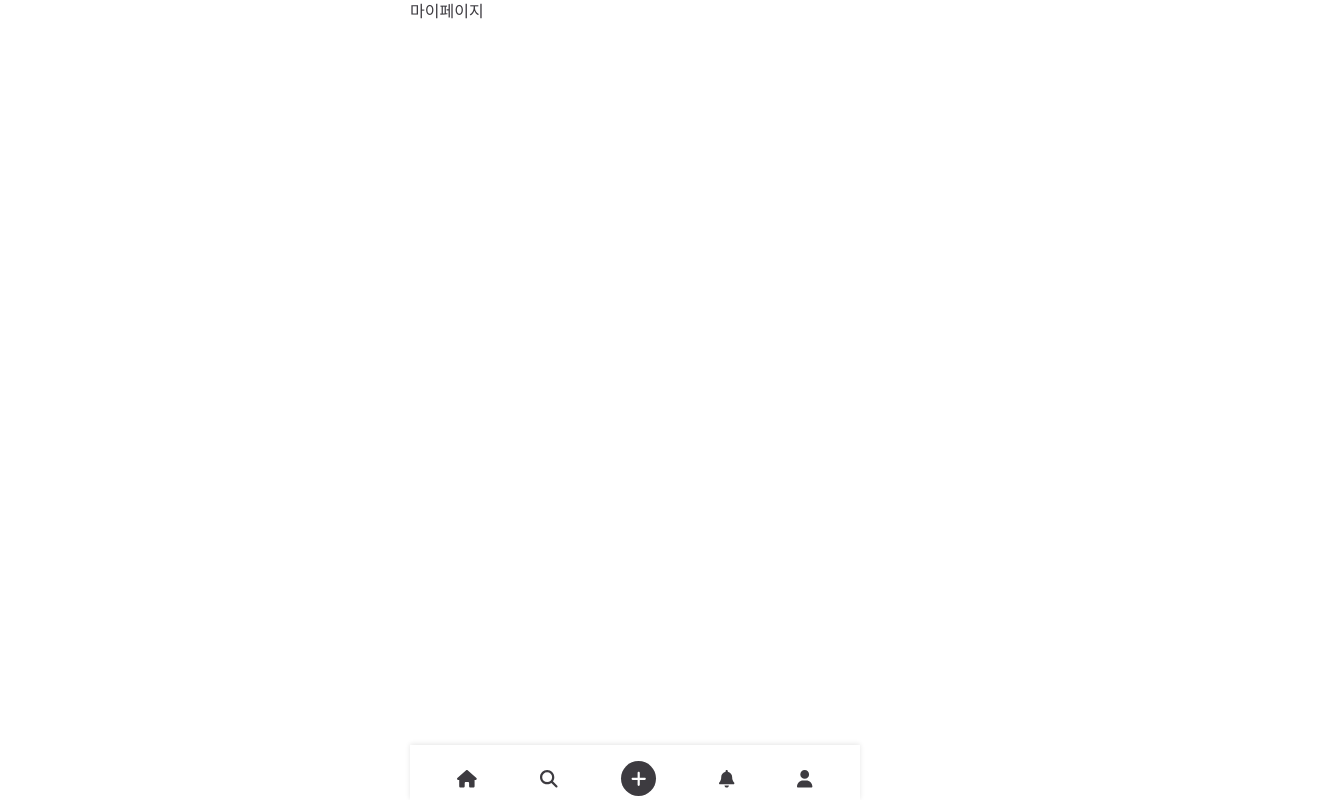
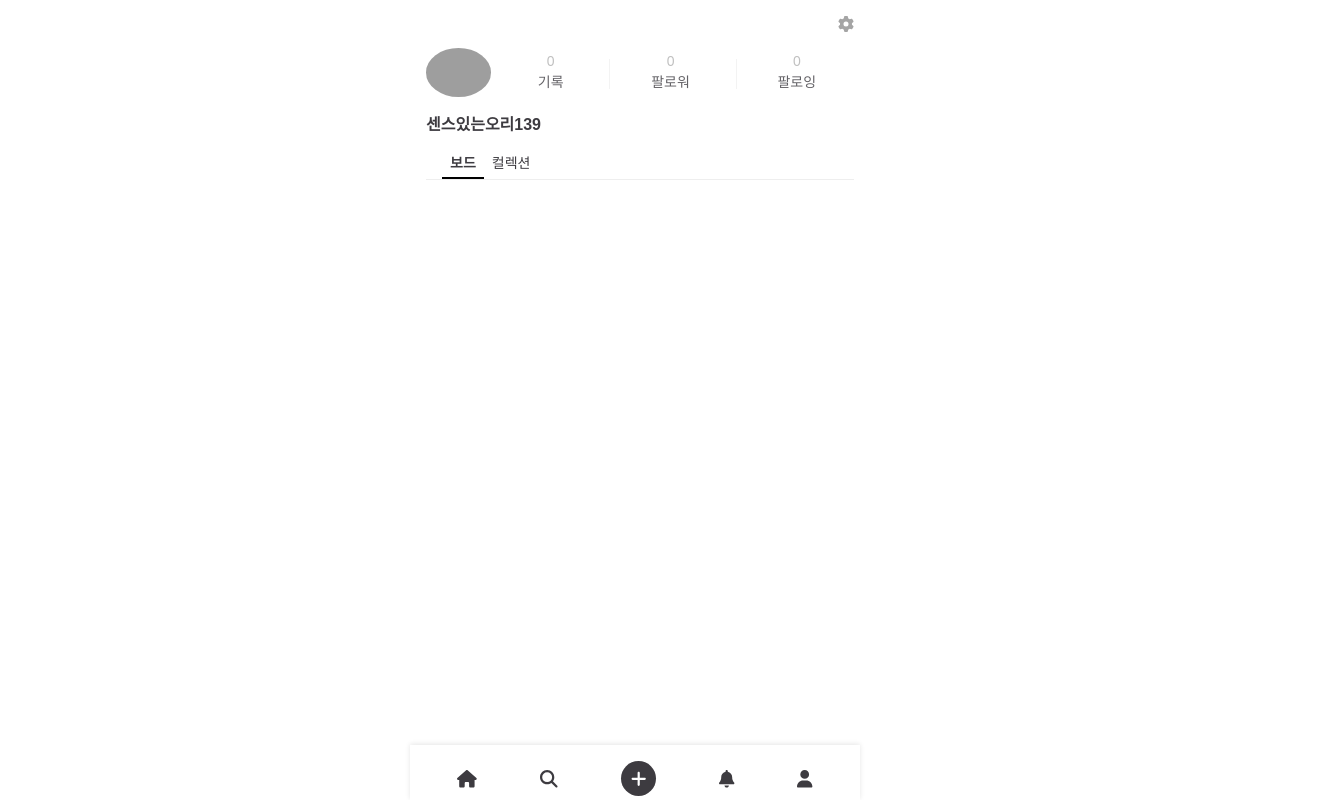
Before and after one commit to jungsikjeong/vue-book, a Vue app: page /myPage in a window 1280 px wide. Shown: the whole page, 1330 px wide, since content can reach past the window. Built offline with nearby package versions, Linux system fonts and the light colour scheme; grey boxes are pictures that could not be loaded; a web font is replaced by a local one.

Commit message:
Style:마이페이지 css

```diff
--- a/src/App.vue
+++ b/src/App.vue
@@ -1,13 +1,15 @@
 <script setup lang="ts">
 import Header from '@/components/Header.vue';
 import Footer from '@/components/footer/index.vue';
-import { ref } from 'vue';
+import { ref, provide } from 'vue';
 import { useRoute } from 'vue-router';
 
 const route = useRoute();
-let currentTapName = ref('추천');
+let currentTapName = ref('');
 
-function handleTapChange(name: string) {
+provide('currentTapName', { currentTapName, onTapChange });
+
+function onTapChange(name: string) {
   currentTapName.value = name;
 }
 </script>
@@ -15,7 +17,7 @@ function handleTapChange(name: string) {
 <template>
   <Header
     :currentTapName="currentTapName"
-    :handleTapChange="handleTapChange"
+    :onTapChange="onTapChange"
     v-if="route.path === '/'"
   ></Header>
 
--- a/src/assets/globalStyle/global.scss
+++ b/src/assets/globalStyle/global.scss
@@ -54,6 +54,33 @@ h6 {
 
 p {
   font-size: $paragraph-size;
+}
+
+.m-1 {
+  margin: 1rem 0;
+}
+.mb-1 {
+  margin-bottom: 0.5rem;
+}
+
+.pointer {
+  cursor: pointer;
+}
+
+.modal-menu {
+  opacity: 0;
+  transition: opacity 0.3s linear, transform 0.3s linear;
+  transform: translateX(100%);
+}
+
+.modal-menu.open {
+  opacity: 1;
+  transform: translateX(0);
+}
+
+.modal-menu.close {
+  opacity: 0;
+  transform: translateX(100%);
 }
 
 #app {
--- a/src/components/Header.vue
+++ b/src/components/Header.vue
@@ -3,28 +3,28 @@ import { defineProps } from 'vue';
 
 const props = defineProps({
   currentTapName: String,
-  handleTapChange: Function,
+  onTapChange: Function,
 });
 </script>
 
 <template>
   <header class="header">
-    <div class="logo" @click="handleTapChange && handleTapChange('추천')">
+    <div class="logo" @click="onTapChange && onTapChange('')">
       <router-link to="/"><span>Vue</span>Book</router-link>
     </div>
 
     <ul class="taps">
       <li
-        :class="{ active: props.currentTapName === '추천' }"
+        :class="{ active: props.currentTapName === '' }"
         class="tap"
-        @click="handleTapChange && handleTapChange('추천')"
+        @click="onTapChange && onTapChange('')"
       >
         <router-link to="/"> 추천 </router-link>
       </li>
       <li
         :class="{ active: props.currentTapName === '팔로잉' }"
         class="tap"
-        @click="handleTapChange && handleTapChange('팔로잉')"
+        @click="onTapChange && onTapChange('팔로잉')"
       >
         <router-link to="/following"> 팔로잉 </router-link>
       </li>
--- a/src/components/footer/index.vue
+++ b/src/components/footer/index.vue
@@ -1,11 +1,21 @@
 <script setup lang="ts">
-import { ref, onMounted } from 'vue';
+import { ref, inject, onMounted } from 'vue';
+
+interface FooterProps {
+  // eslint-disable-next-line no-unused-vars
+  onTapChange: (name: string) => void;
+}
+
+const { onTapChange } = inject<FooterProps>('currentTapName', {
+  onTapChange: () => {},
+});
 
 let dataId = ref('0');
 
 function onCurrentPage(e: any) {
   dataId.value = e.currentTarget.dataset.id;
   localStorage.setItem('current-page', JSON.stringify(dataId.value));
+  onTapChange('');
 }
 
 onMounted(() => {
--- /dev/null
+++ b/src/components/setting-modal/index.vue
@@ -0,0 +1,88 @@
+<script setup lang="ts">
+import { defineProps } from 'vue';
+
+const props = defineProps({ onModalOpen: Function, modalState: Boolean });
+</script>
+
+<template>
+  <div class="container modal-menu">
+    <div class="header">
+      <font-awesome-icon
+        :icon="['fas', 'xmark']"
+        class="pointer"
+        style="font-size: 1.2rem"
+        @click="props.onModalOpen"
+      />
+      설정
+    </div>
+
+    <ul class="list">
+      <li class="item">
+        <div class="pointer">프로필 수정</div>
+
+        <div class="pointer">
+          <font-awesome-icon :icon="['fas', 'arrow-right']" />
+        </div>
+      </li>
+
+      <li class="line"></li>
+
+      <li class="item m-1"><span class="pointer">로그아웃</span></li>
+    </ul>
+  </div>
+</template>
+
+<style lang="scss" scoped>
+.container {
+  position: absolute;
+  top: 0;
+  left: 0;
+  bottom: 0;
+  z-index: 10;
+  background-color: white;
+  width: 100%;
+  height: 100vh;
+  // 최소 너비 600px일 때
+  @media (min-width: 600px) {
+    padding: 1rem 0 !important;
+  }
+}
+
+.header {
+  display: flex;
+  align-items: center;
+  gap: 20px;
+  font-weight: bold;
+  border-bottom: 0;
+}
+
+.list {
+  margin-top: 1rem;
+  color: $black-color;
+  font-weight: 600;
+}
+
+.item {
+  display: flex;
+  align-items: center;
+  padding: 0.2rem 0;
+
+  > div:last-child {
+    margin-left: auto;
+  }
+}
+
+.line {
+  position: absolute;
+  width: 100%;
+  left: 0;
+  border-bottom: 5px solid #eee;
+  background-color: #eee;
+
+  // 최소 너비 600px일 때
+  @media (min-width: 600px) {
+    width: 100%;
+    border-bottom: 5px solid #eee;
+  }
+}
+</style>
--- a/src/views/MyPageView.vue
+++ b/src/views/MyPageView.vue
@@ -1,5 +1,176 @@
-<script setup lang="ts"></script>
+<script setup lang="ts">
+import { inject, ref } from 'vue';
+import SettingModal from '../components/setting-modal/index.vue';
 
-<template>마이페이지</template>
+// TODO 유저의 기록,팔로워,팔로잉 숫자가 1이상이면 텍스트색상 굵게
 
-<style lang="scss" scoped></style>
+interface MyPageViewProps {
+  currentTapName: string;
+
+  // eslint-disable-next-line no-unused-vars
+  onTapChange: (name: string) => void;
+}
+
+const { currentTapName, onTapChange } = inject<MyPageViewProps>(
+  'currentTapName',
+  { currentTapName: '', onTapChange: () => {} }
+);
+
+const modalState = ref(false);
+
+function onModalOpen() {
+  modalState.value = !modalState.value;
+}
+</script>
+
+<template>
+  <div class="container">
+    <SettingModal
+      :onModalOpen="onModalOpen"
+      :modalState="modalState"
+      :class="modalState ? 'open' : 'close'"
+    />
+
+    <div class="myPage-header">
+      <font-awesome-icon :icon="['fas', 'gear']" @click="onModalOpen" />
+    </div>
+
+    <div class="section flex-box">
+      <div class="user-info-wrap">
+        <img
+          class="user-image"
+          src="https://post-phinf.pstatic.net/MjAyMjA3MjJfMTk2/MDAxNjU4NDcyMTk2NTcw.jZoVZZWQgyt0XMrxEMpHPVChhKRS9tOx-Cdwn2Jee68g.l-3xnhNzAuLwO4pa-0gZf5hs5zzfEtKuPtVHM29gcxog.JPEG/220721_%EC%97%90%EC%8A%A4%ED%8C%8C_%EC%B9%B4%EB%A6%AC%EB%82%98_3.jpg?type=w800_q75"
+          alt=""
+        />
+      </div>
+      <div class="user-record-wrap">
+        <div>
+          <p>0</p>
+          <p class="user-record-text">기록</p>
+        </div>
+        <span class="line"></span>
+        <div>
+          <p>0</p>
+          <p class="user-record-text">팔로워</p>
+        </div>
+        <span class="line"></span>
+        <div>
+          <p>0</p>
+          <p class="user-record-text">팔로잉</p>
+        </div>
+      </div>
+    </div>
+
+    <div class="user-name">센스있는오리139</div>
+
+    <header class="taps-wrap">
+      <ul class="taps">
+        <li
+          :class="{ active: currentTapName === '' }"
+          class="tap"
+          @click="onTapChange && onTapChange('')"
+        >
+          보드
+        </li>
+        <li
+          :class="{ active: currentTapName === '컬렉션' }"
+          class="tap"
+          @click="onTapChange && onTapChange('컬렉션')"
+        >
+          컬렉션
+        </li>
+      </ul>
+    </header>
+  </div>
+</template>
+
+<style lang="scss" scoped>
+.container {
+  padding: 1rem;
+}
+.myPage-header {
+  display: flex;
+  justify-content: flex-end;
+  color: gray;
+  opacity: 0.7;
+  margin-bottom: 1rem;
+  cursor: pointer;
+
+  :hover {
+    color: $black-color;
+    opacity: 1;
+  }
+}
+.section {
+  display: flex;
+}
+
+.user-info-wrap {
+  width: 65px;
+  margin-right: 1rem;
+
+  .user-image {
+    width: 100%;
+    height: 100%;
+    object-fit: cover;
+    border-radius: 50%;
+  }
+}
+.user-record-wrap {
+  width: calc(100% - 5.5rem);
+  display: flex;
+  justify-content: space-evenly;
+  align-items: center;
+  gap: 10px;
+  color: $cloudy-gray;
+
+  > div {
+    padding: 0 5px;
+    text-align: center;
+  }
+
+  > .line {
+    margin-top: 10px;
+
+    &::after {
+      content: '';
+      border-left: 1px solid $cloudy-gray;
+      opacity: 0.2;
+      height: 30px;
+      display: inline-block;
+      margin-left: 5px;
+    }
+  }
+}
+.user-record-text {
+  color: $black-color;
+  opacity: 0.8;
+}
+
+.user-name {
+  margin: 1rem 0;
+  font-weight: bold;
+}
+.taps-wrap {
+  border-bottom: 1px solid #eee;
+}
+.taps {
+  position: relative;
+  display: flex;
+  padding: 0 1rem;
+  width: 100%;
+  font-size: 0.875rem;
+
+  .tap {
+    padding: 0 0.5rem;
+    padding-bottom: 0.2rem;
+    cursor: pointer;
+  }
+
+  .active {
+    font-weight: 600;
+    padding-bottom: 0.2rem;
+    border-bottom: 2px solid black;
+  }
+}
+</style>
```
Also changed, not shown: src/assets/globalStyle/global.css (+28 -0 lines).
